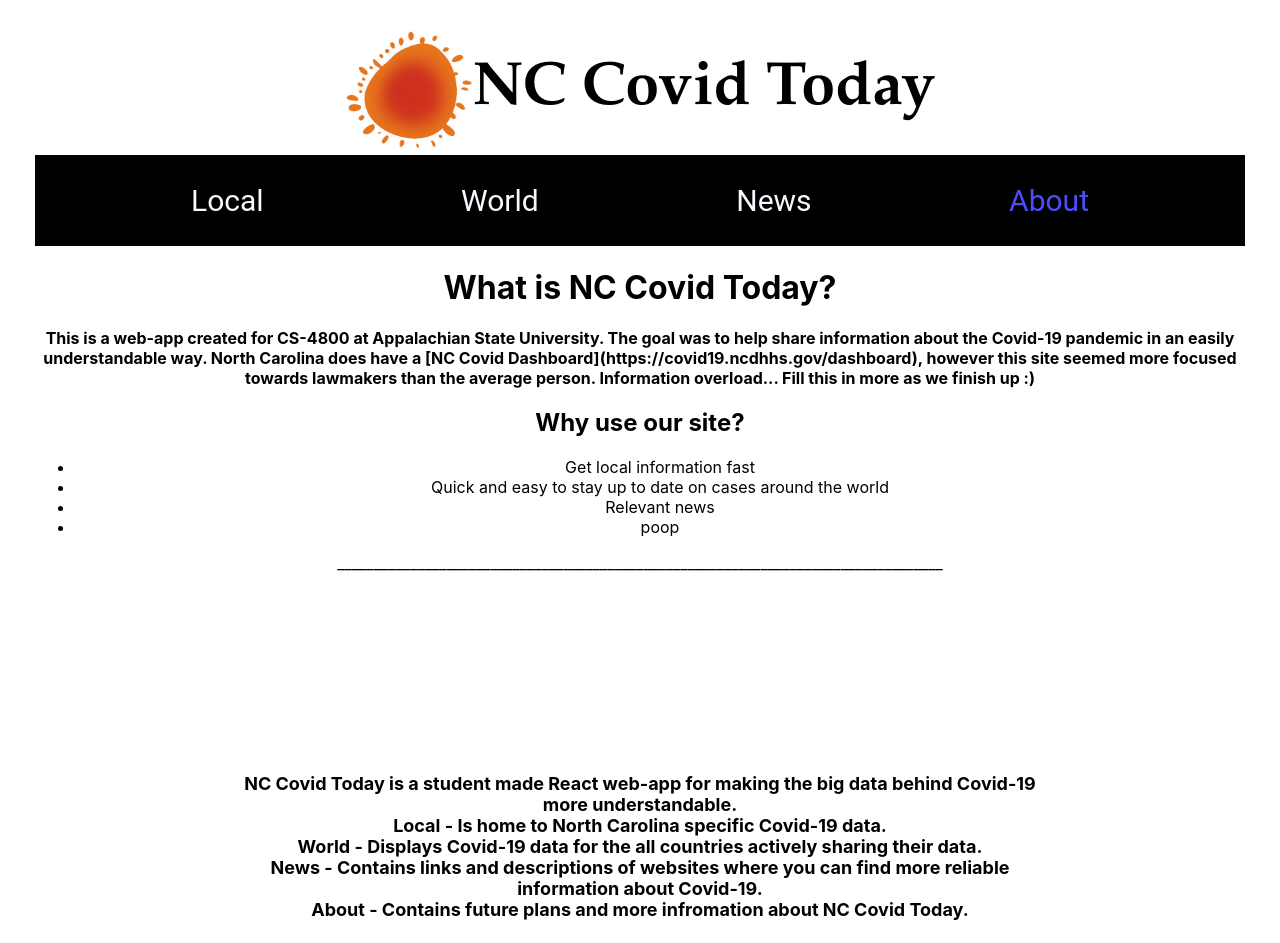
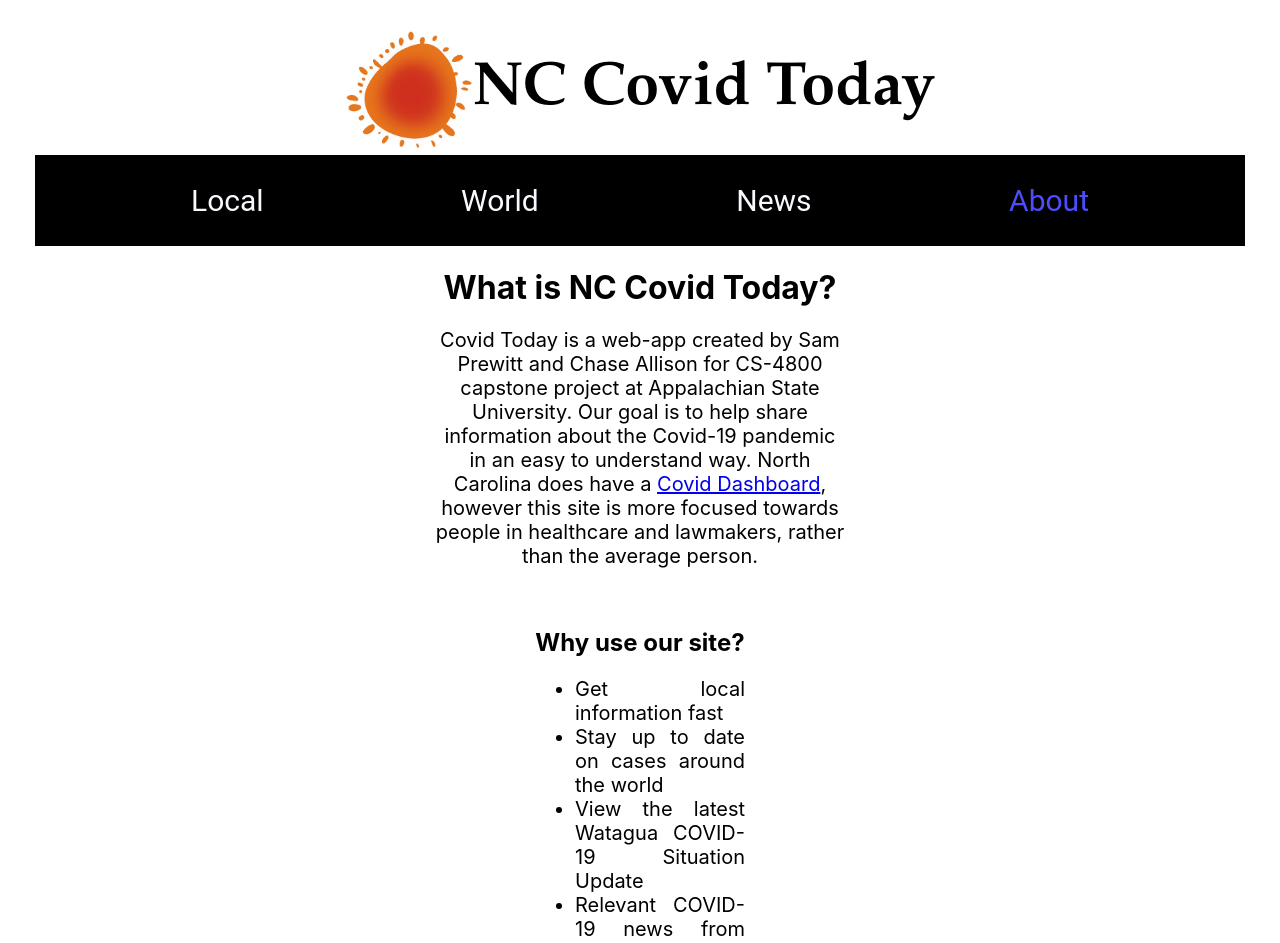
Before and after one commit to NC-Covid-Today/Covid-Today-WebApp, a React (Create React App) app: page /sign-up in a window 1280 px wide. Shown: the top 943 px of the page. Built offline with nearby package versions, Linux system fonts and the light colour scheme.

Commit message:
About fixed

```diff
--- a/src/App.css
+++ b/src/App.css
@@ -87,12 +87,12 @@ changed margin from 50->200
 p {
   color: black;
   font-size: 18px;
-  margin: 200px;
+  margin: 20px 100px 20px;
 
 }
 
 /*
-NEWS
+NEWS/CONTACT
 */
 p.news {
   color: black;
@@ -111,3 +111,19 @@ ul.news {
   font-size: 20px;
   margin: 20px 500px 20px;
 }
+
+/*
+ABOUT/SIGNUP
+*/
+p.about {
+  color: black;
+  font-size: 20px;
+  margin: 20px 400px 20px;
+}
+
+ul.about {
+  text-align:justify;
+  color: black;
+  font-size: 20px;
+  margin: 20px 500px 20px;
+}
--- a/src/pages/contact.js
+++ b/src/pages/contact.js
@@ -14,7 +14,7 @@ const Contact = () => {
       <h1>China's COVID pet policy</h1>
       <a href="https://www.businessinsider.com/china-langfang-district-says-kill-covid-patients-pets-2022-3">
         <img alt="Buisiness Insider" src="https://gray-wmbf-prod.cdn.arcpublishing.com/resizer/ZY8SVToc6Pht8W4W0H-ebqR0d24=/1200x675/smart/filters:quality(85)/cloudfront-us-east-1.images.arcpublishing.com/gray/YHZGYSGW2NAFNPJ7BPF3ERJYHQ.jpg"
-        target="_blank" width="560" height="340"></img>
+        target="_blank" width="660" height="400"></img>
       </a>
       <p class="news">
         In the continous pursuit for a zero-COVID nation, China has issued a policy to have all indoor pets belonging to COVID-19 patients killed.
--- a/src/pages/signup.js
+++ b/src/pages/signup.js
@@ -3,17 +3,22 @@ import React from 'react';
 const SignUp = () => {
   return (
     <div>
-      <h1>What is NC Covid Today?</h1>
-      <b>This is a web-app created for CS-4800 at Appalachian State University. The goal was to help share information about the Covid-19 pandemic in an easily understandable way.
-        North Carolina does have a [NC Covid Dashboard](https://covid19.ncdhhs.gov/dashboard), however this site seemed more focused towards lawmakers than the average person.
-        Information overload... Fill this in more as we finish up :)
-      </b>
-      <h2>Why use our site?</h2>
-      <ul>
+      <h1 class="about">What is NC Covid Today?</h1>
+      <p class="about">Covid Today is a web-app created by Sam Prewitt and Chase Allison for CS-4800 capstone project at
+        Appalachian State University. Our goal is to help share information about the Covid-19 pandemic in an
+        easy to understand way. North Carolina does have a <a href="https://covid19.ncdhhs.gov/dashboard" target="_blank"> Covid Dashboard</a>,
+        however this site is more focused towards people in healthcare and lawmakers, rather than the average person.
+      </p>
+
+      <br>
+      </br>
+
+      <h2 class="about">Why use our site?</h2>
+      <ul class="about">
   <li>Get local information fast</li>
-  <li>Quick and easy to stay up to date on cases around the world</li>
-  <li>Relevant news</li>
-  <li>poop</li>
+  <li>Stay up to date on cases around the world</li>
+  <li>View the latest Watagua COVID-19 Situation Update</li>
+  <li>Relevant COVID-19 news from around the world</li>
     </ul>
     ___________________________________________________________________________________
     </div>
```
